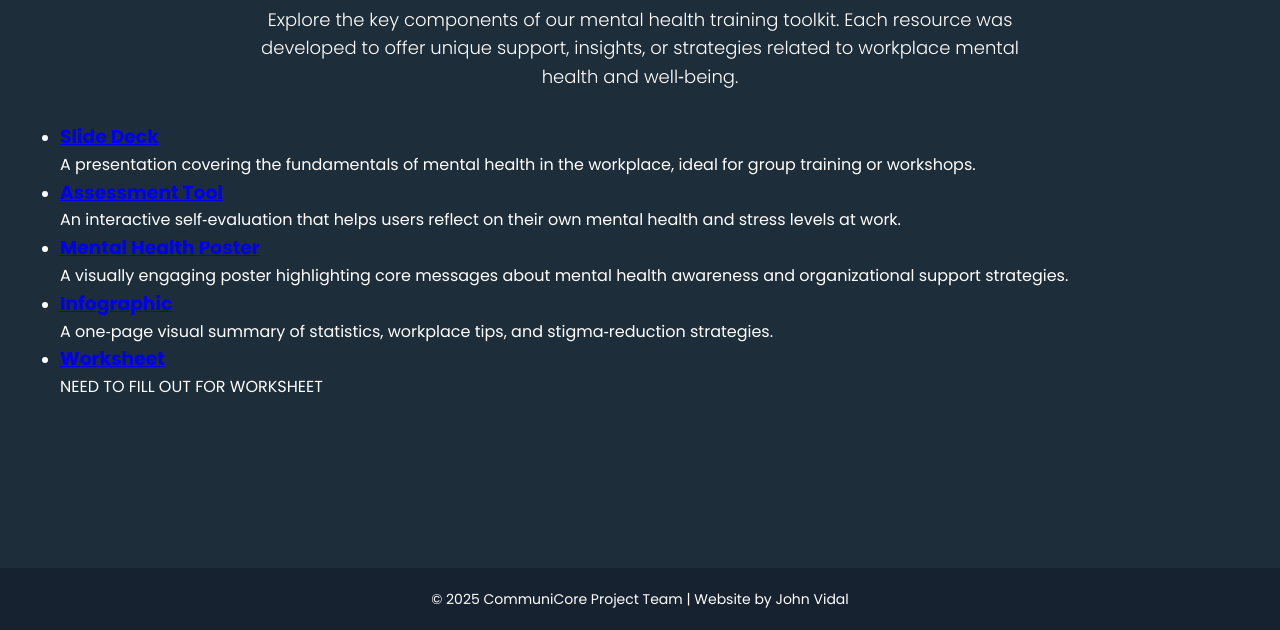
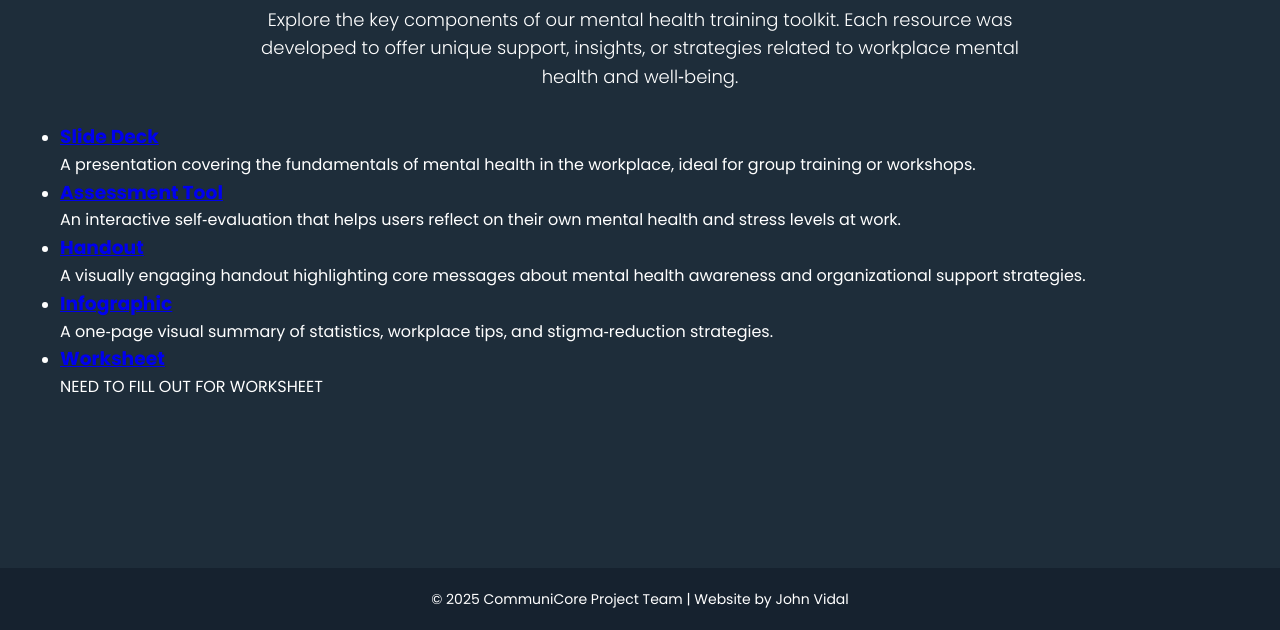
Before and after one commit to JohnVidal1/my-website, a plain HTML site: page deliverables.html in a window 1280 px wide. Shown: the part 232-862 px from the top of the page. Drawn offline with Linux system fonts and the light colour scheme.

Commit message:
Update deliverables.html

```diff
--- a/deliverables.html
+++ b/deliverables.html
@@ -26,7 +26,7 @@
           <ul class="dropdown-content">
             <li><a href="slidedeck.html">Slide Deck</a></li>
             <li><a href="assessment.html">Assessment Tool</a></li>
-            <li><a href="poster.html">Mental Health Poster</a></li>
+            <li><a href="poster.html">Handout</a></li>
             <li><a href="infographic.html">Infographic</a></li>
             <li><a href="worksheet.html">Worksheet</a></li>
           </ul>
@@ -66,9 +66,9 @@
 
         <!-- Replaced "Podcast Series" with "Mental Health Poster" -->
         <li>
-          <h3><a href="poster.html">Mental Health Poster</a></h3>
+          <h3><a href="poster.html">Handout</a></h3>
           <p>
-            A visually engaging poster highlighting core messages about mental health awareness
+            A visually engaging handout highlighting core messages about mental health awareness
             and organizational support strategies.
           </p>
         </li>
```
